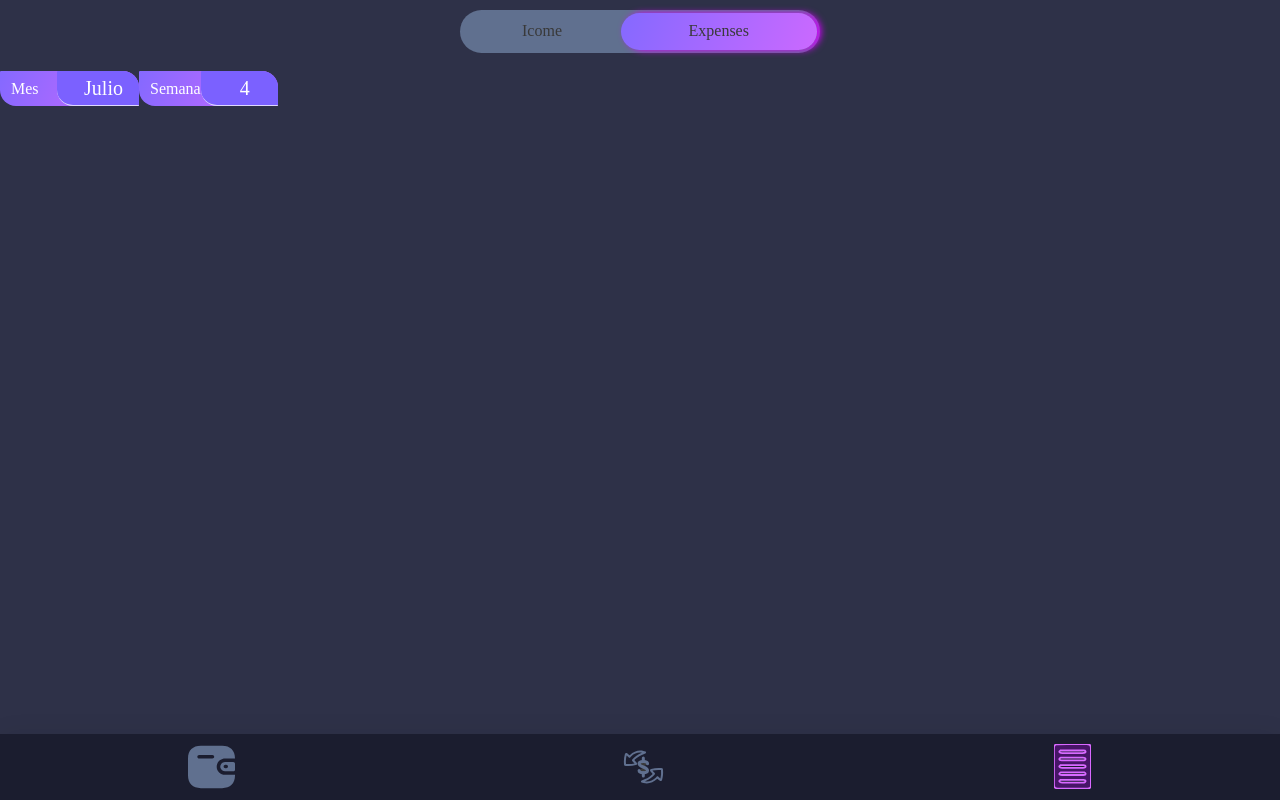
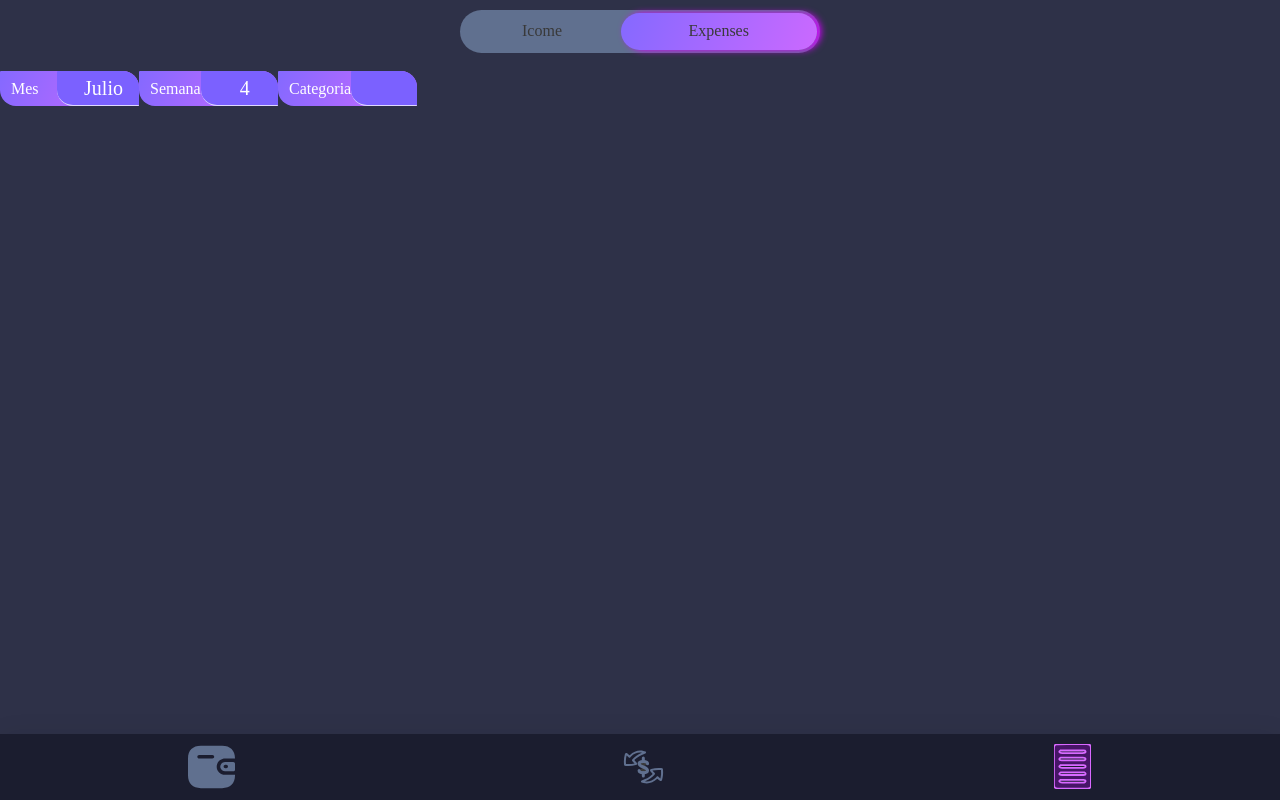
Before and after one commit to juanpa77/App_Control_de_Gastos, a React (Create React App) app: page /transaction-list in a window 1280 px wide. Built offline with nearby package versions, Linux system fonts and the light colour scheme.

Commit message:
delet prop data type

```diff
--- a/src/components/buttons/filter/date/index.tsx
+++ b/src/components/buttons/filter/date/index.tsx
@@ -2,7 +2,6 @@ import { ChangeEvent } from "react"
 import { Date } from "./styled"
 
 type Props = {
-  dateType: string
   filter: string[]
   dateSelected: string
   change: (e: ChangeEvent<HTMLSelectElement>) => void
--- a/src/components/transaction-list/index.tsx
+++ b/src/components/transaction-list/index.tsx
@@ -12,6 +12,7 @@ import useFilterDate from './hooks/useFilterDate';
 import { Wrapper } from '../buttons/filter/date/styled';
 import { arrayGenerator } from '../../utility/arrayGenerator';
 import { getWeek } from './services/filterDate';
+import { useCategoryContex } from '../../hooks/useContex';
 
 type Props = {
   db: TransactionListDb
@@ -20,13 +21,15 @@ type Props = {
 }
 
 const TransactionList = ({ db, openModal, setSelectedTransaction }: Props) => {
+  const category = useCategoryContex()
   const months = ['Enero', 'Febrero', 'Marzo', 'Abril', 'Mayo', 'Junio', 'Julio', 'Agosto', 'Septiembre', 'Octubre', 'Noviembre', 'Diciembre']
   const weeks = arrayGenerator(4, 'todas')
   const [filterWeek, updateFilterWeek] = useFilterDate(getWeek(new Date().getDate()).toString())
+  const [filter, updateFilter] = useFilterDate(months[new Date().getMonth()])
+  const [categoryFilter, updateCategoryFilter] = useFilterDate(category.category[0])
 
   const [toggle, triggerFilterToggle] = useToggle()
   const transactionType = toggle.toggle
-  const [filter, updateFilter] = useFilterDate(months[new Date().getMonth()])
   const filterMonth = months.indexOf(filter) + 1
   const [listTransaction] = useTransactionList({ db, transactionType, openModal, filterMonth, filterWeek })
 
@@ -45,7 +48,6 @@ const TransactionList = ({ db, openModal, setSelectedTransaction }: Props) => {
             change={updateFilter}
             dateSelected={filter}
             filter={months}
-            dateType={''}
           />
         </Wrapper>
         <Wrapper>
@@ -54,7 +56,14 @@ const TransactionList = ({ db, openModal, setSelectedTransaction }: Props) => {
             change={updateFilterWeek}
             dateSelected={filterWeek}
             filter={weeks}
-            dateType={''}
+          />
+        </Wrapper>
+        <Wrapper>
+          {'Categoria'}
+          <DateFilter
+            change={updateCategoryFilter}
+            dateSelected={categoryFilter}
+            filter={category.category}
           />
         </Wrapper>
       </WrapperFilter>
```
